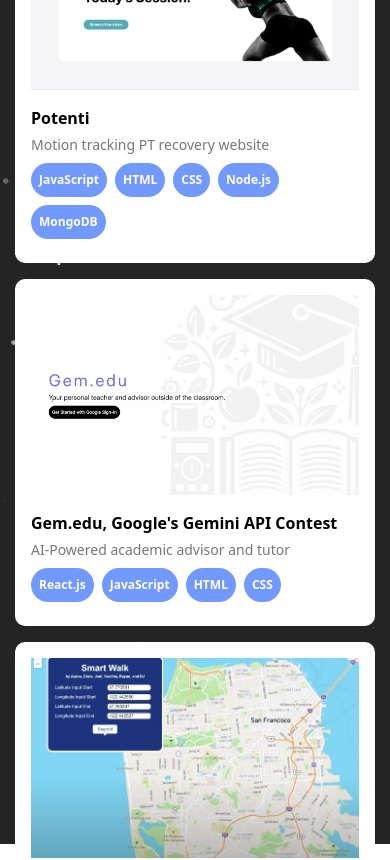
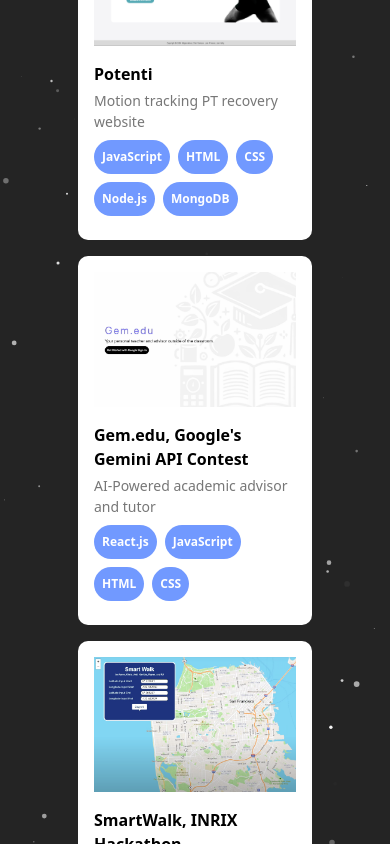
Before and after one commit to Chris-Tamayo/me, a React (Vite) app in the folder client/: page /me/projects in a window 390 px wide. Shown: the top 860 px of the page. Built offline with nearby package versions, Linux system fonts and the light colour scheme.

Commit message:
Add responsive sizing

```diff
--- a/client/src/App.css
+++ b/client/src/App.css
@@ -3,4 +3,6 @@
   height: 100vh;
   margin: 0 auto;
   background-color: var(--background-color);
+  overflow-y: auto;
+  overflow-x: hidden;
 }
--- a/client/src/App.jsx
+++ b/client/src/App.jsx
@@ -15,9 +15,9 @@
     <Router basename="/me">  {/* Add basename here */}
       <Routes>
         <Route path="/" element={
-          <div className="d-flex justify-content-center align-items-center w-100 h-100 position-relative">
+          <div className="d-flex justify-content-center align-items-center w-100 position-relative home-container m-2">
             <ParticlesBackground />
-            <div className="d-flex flex-row flex-wrap" style={{ zIndex: 1 }}>
+            <div className="d-flex flex-row flex-wrap justify-content-center" style={{ zIndex: 1 }}>
               <div className="d-flex flex-column">
                 <Intro />
                 <Contact />
--- a/client/src/components/Contact/Contact.css
+++ b/client/src/components/Contact/Contact.css
@@ -1,5 +1,5 @@
 .contact-tile {
-  width: 79px;
+  width: 78px;
   aspect-ratio: 1 / 1;
   border-radius: var(--border-radius);
   background-color: var(--secondary-background-color);
--- a/client/src/components/Contact/Contact.jsx
+++ b/client/src/components/Contact/Contact.jsx
@@ -4,10 +4,10 @@
 const Contact = () => {
   return (
     <div className="tile-container d-flex">
-      <ContactsContainer />
       <div className="headshot-tile">
         <img src={headshot}></img>
       </div>
+      <ContactsContainer />
     </div>
   )
 }
--- a/client/src/components/Experience/Experiences.jsx
+++ b/client/src/components/Experience/Experiences.jsx
@@ -7,14 +7,12 @@
   return (
     <div className="tile h-100">
       <strong>Experience</strong>
-      <div className="d-flex flex-column">
+      <div className="d-flex flex-column pb-2">
         <Experience company="Amazon" role="Software Development Engineer" dates="Sep. 2024 - Present" logo={amazon}/>
         <Experience company="Amazon" role="Software Development Engineer Intern" dates="June 2023 - Sep. 2024" logo={amazon}/>
         <Experience company="Amazon" role="Software Development Engineer Intern" dates="June 2022 - Sep. 2023" logo={amazon}/>
         <Experience company="NoLi Fitness" role="App Development Intern" dates="Nov. 2021 - Mar. 2022" logo={noli}/>
         <Experience company="American Savings Bank" role="IT Banking Systems Intern" dates="June 2021 - Aug. 2021 " logo={asb}/>
-
-
       </div>
     </div>
   )
--- a/client/src/components/ViewProjectsButton/ViewProjectsButton.css
+++ b/client/src/components/ViewProjectsButton/ViewProjectsButton.css
@@ -10,3 +10,10 @@
 .view-projects-button:hover {
   background-color: #4879f7;
 }
+
+@media (max-width: 1130px) {
+  .view-projects-button {
+    width: 60vw;
+    height: 3rem;
+  }
+}
--- a/client/src/index.css
+++ b/client/src/index.css
@@ -36,6 +36,26 @@
   border-radius: 10px;
 }
 
+.home-container {
+  min-height: 95vh;
+}
+
 .projects-container {
   color: white;
 }
+
+@media (max-width: 1130px) {
+  .tile {
+    width: 60vw;
+    color: black;
+    background-color: white;
+    border-radius: 10px;
+    padding: var(--padding-medium);
+    margin: var(--padding-small);
+  }
+
+  .tile-container {
+    width: 60vw;
+    border-radius: 10px;
+  }
+}
```
